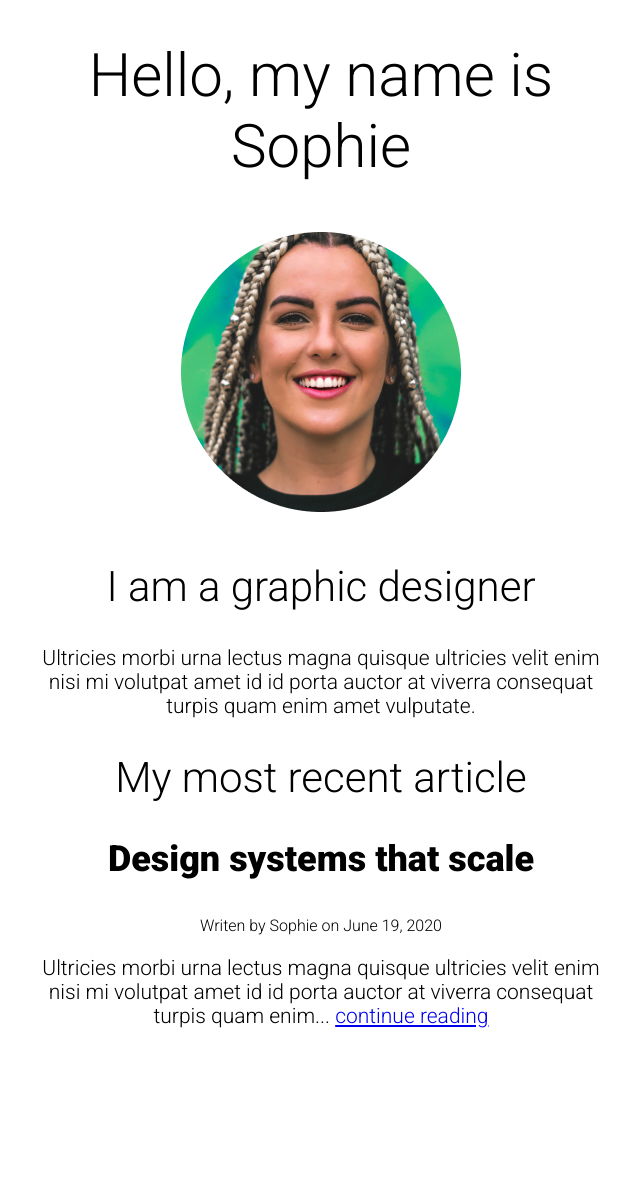
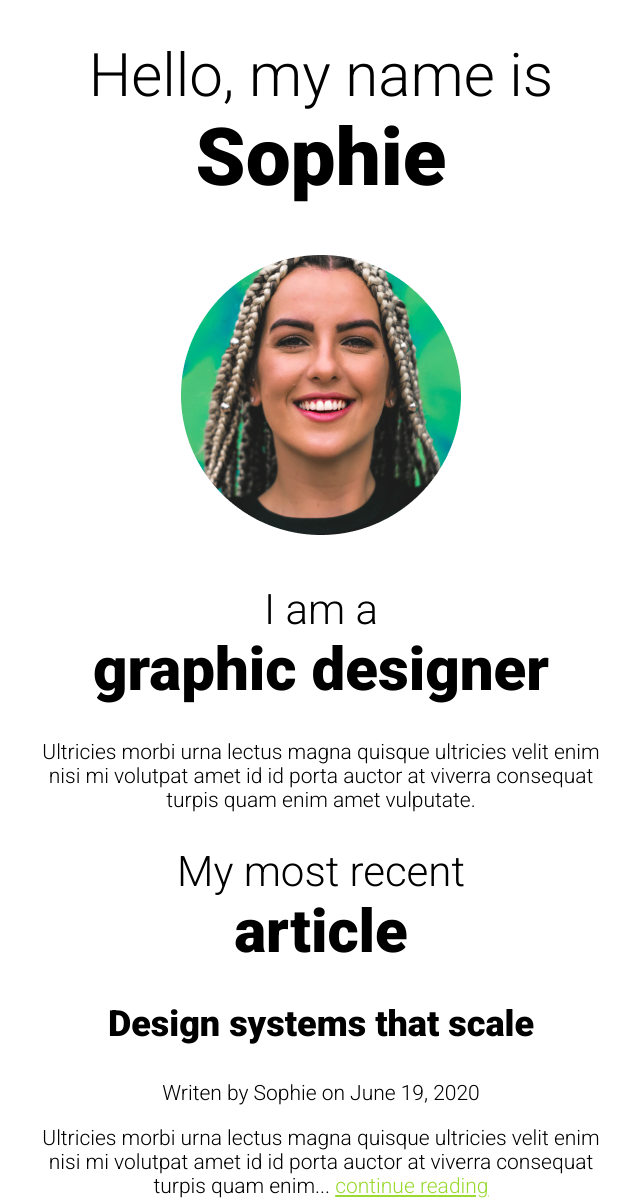
Before and after one commit to vikasmnu/CSS_Scrimba_challenges, a website built with Vite: page index.html in a window 1280 px wide. Shown: the whole page, without its empty margins (319-959 px from the left). Before the commit the page ends 1049 px from the top, so only its background shows below. Built offline with nearby package versions, Linux system fonts and the light colour scheme.

Commit message:
modified link color and added bold font to name q

```diff
--- a/index.css
+++ b/index.css
@@ -24,7 +24,22 @@ h3 {
     font-size: 16px;
 }
 
+.nameDark {
+    font-size: 80px;
+    font-weight: 800;
+}
+.graphicsDark,.articleDark {
+    font-size: 60px;
+    font-weight: 800;
+}
+
 .container {
     width: 570px;
     margin: 0 auto;
 }
+a {
+    color: #99D930;
+}
+a:hover{
+    color:#131313;
+}
--- a/index.html
+++ b/index.html
@@ -2,22 +2,20 @@
 <html lang="en">
     <head>
         <title>HTML & CSS Fundamentals | Challenges</title>
-        <link rel="stylesheet" href="./index.css">
-        <link rel="preconnect" href="https://fonts.googleapis.com">
-        <link rel="preconnect" href="https://fonts.gstatic.com" crossorigin>
-        <link href="https://fonts.googleapis.com/css2?family=Roboto:ital,wght@0,100..900;1,100..900&display=swap" rel="stylesheet">
+        <link rel="stylesheet" href="index.css">
+        <link href="https://fonts.googleapis.com/css2?family=Roboto:wght@300;900&display=swap" rel="stylesheet">
     </head>
     <body>
         <div class="container">
-            <h1>Hello, my name is Sophie</h1>
+            <h1>Hello, my name is <br><span class="nameDark">Sophie</span></h1>
             <img src="./img/sophie.png" alt="Sophie">
-            <h2>I am a graphic designer</h2>
+            <h2>I am a <br><span class="graphicsDark">graphic designer</span></h2>
             <p>Ultricies morbi urna lectus magna quisque ultricies velit enim nisi mi volutpat amet id id porta auctor at viverra consequat turpis quam enim amet vulputate.</p>
 
-            <h2>My most recent article</h2>
+            <h2>My most recent <br> <span class="articleDark">article</span></h2>
             <article>
                 <h3>Design systems that scale</h3>
-                <p class="small">Writen by Sophie on June 19, 2020</p>
+                <p class="small-text">Writen by Sophie on June 19, 2020</p>
                 <p>Ultricies morbi urna lectus magna quisque ultricies velit enim nisi mi volutpat amet id id porta auctor at viverra consequat turpis quam enim... <a href="#">continue reading</a></p>
             </article>
         </div>
```
